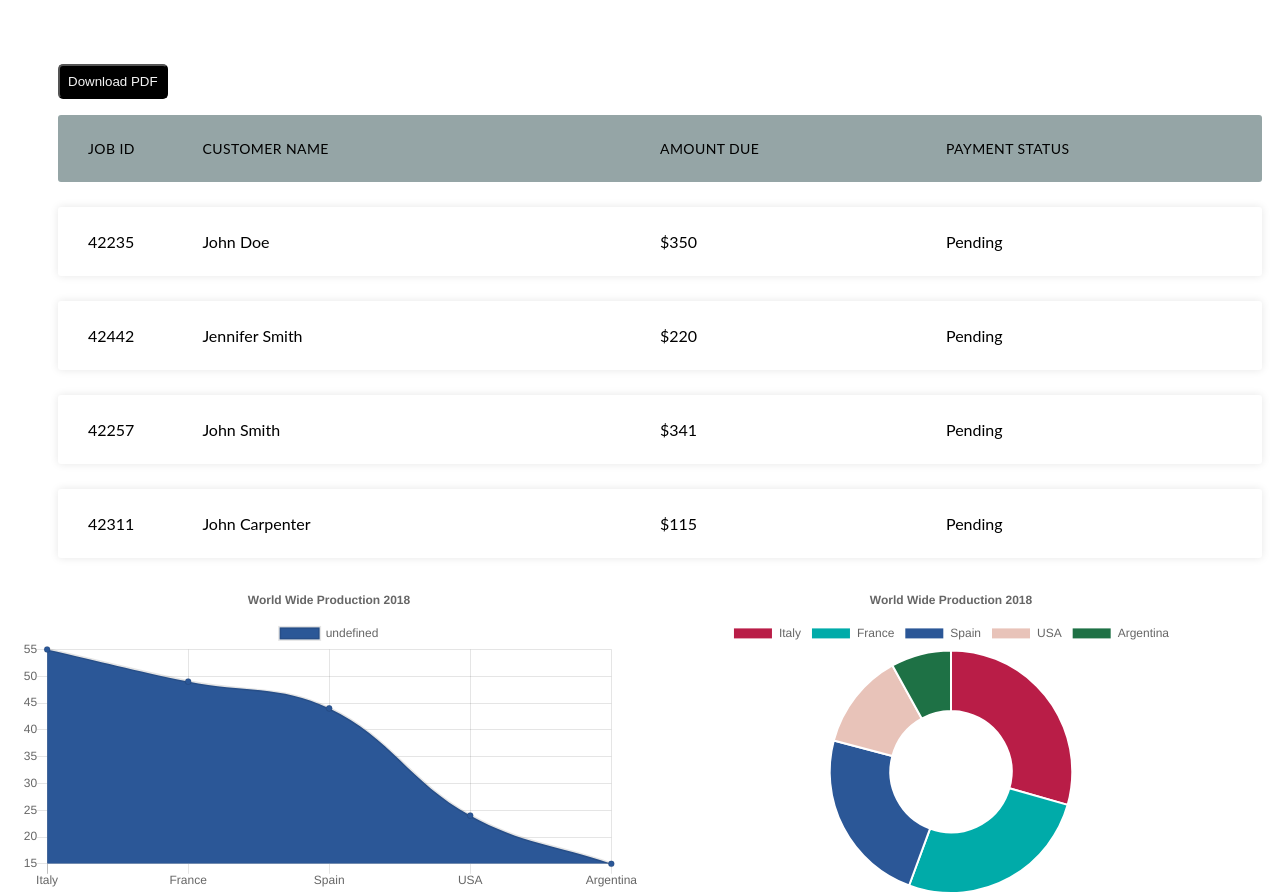
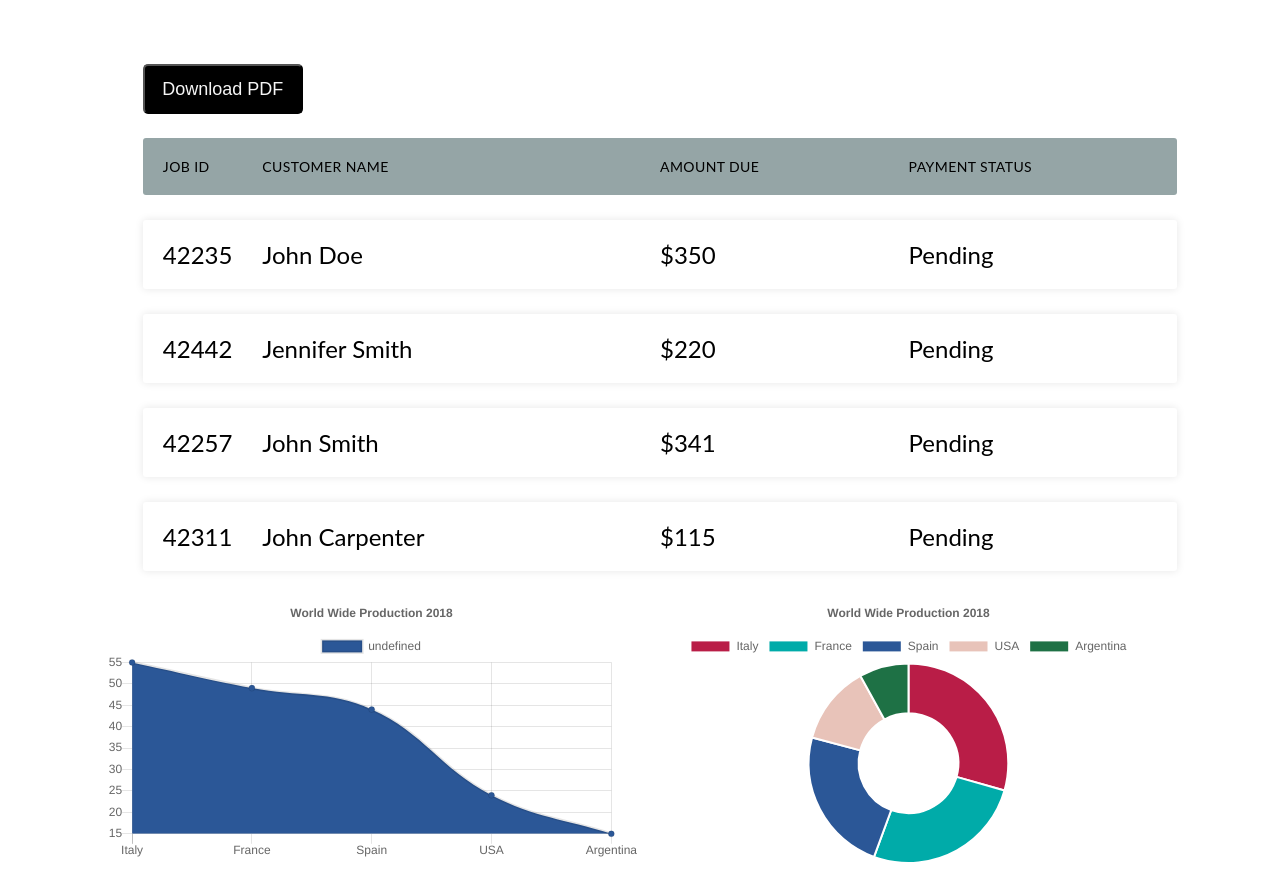
Before and after one commit to Muhammed-Shahid/aboo.ca_pdf, a plain HTML site: page index.html in a window 1280 px wide. Both pictures are taken after a click on the button "Download PDF". After the commit the page ends 864 px from the top, so only its background shows below. Drawn offline with nearby package versions, Linux system fonts and the light colour scheme.

```diff
--- a/index.html
+++ b/index.html
@@ -5,24 +5,18 @@
     <meta name="viewport" content="width=device-width, initial-scale=1.0" />
     <title>Document</title>
     <link rel="stylesheet" href="style.css" />
-    <!-- <script
-      src="https://cdnjs.cloudflare.com/ajax/libs/Chart.js/4.4.1/chart.min.js"
-      integrity="sha512-L0Shl7nXXzIlBSUUPpxrokqq4ojqgZFQczTYlGjzONGTDAcLremjwaWv5A+EDLnxhQzY5xUZPWLOLqYRkY0Cbw=="
-      crossorigin="anonymous"
-      referrerpolicy="no-referrer"
-    ></script> -->
+
+    <!-- Chart JS -->
     <script src="https://cdnjs.cloudflare.com/ajax/libs/Chart.js/2.9.4/Chart.js"></script>
 
     <!-- html2canvas library -->
-    <!-- <script src="js/html2canvas.min.js"></script> -->
     <script src="https://cdnjs.cloudflare.com/ajax/libs/html2canvas/1.4.1/html2canvas.min.js"></script>
 
     <!-- jsPDF library -->
-    <!-- <script src="js/jsPDF/dist/jspdf.umd.js"></script> -->
-    <script src="https://cdnjs.cloudflare.com/ajax/libs/jspdf/2.5.1/jspdf.umd.min.js" ></script>
-    <!-- <script> window.jsPDF = window.jspdf.jsPDF;</script> -->
+    <script src="https://cdnjs.cloudflare.com/ajax/libs/jspdf/2.5.1/jspdf.umd.min.js"></script>
 
     <script src="scripts.js"></script>
+
   </head>
   <body>
     <div class="container">
@@ -35,6 +29,9 @@
             background-color: black;
             color: whitesmoke;
             cursor: pointer;
+            width: 160px;
+            height: 50px;
+            font-size: large;
           "
           class="download-btn"
           onclick="Convert_HTML_To_PDF();"
@@ -42,8 +39,8 @@
           Download PDF
         </button>
       </div>
-      <div class="wrapper" id="wrapper">
-        <section class="report-sec">
+
+      <section class="report-sec" id="report-sec">
         <div class="report-div">
           <ul class="responsive-table">
             <li class="table-header">
@@ -68,9 +65,7 @@
             </li>
             <li class="table-row">
               <div class="col col-1" data-label="Job Id">42257</div>
-                <div class="col col-2" data-label="Customer Name">
-                  John Smith
-                </div>
+              <div class="col col-2" data-label="Customer Name">John Smith</div>
               <div class="col col-3" data-label="Amount">$341</div>
               <div class="col col-4" data-label="Payment Status">Pending</div>
             </li>
@@ -86,9 +81,10 @@
         </div>
       </section>
 
-        <section class="chart-sec">
+      <section class="chart-sec" id="#chart-sec">
         <div class="chart-wrapper">
           <canvas
+
             id="chart_bar"
             style="width: 50%; max-width: 50%; float: left"
           ></canvas>
@@ -99,13 +95,13 @@
         </div>
       </section>
     </div>
-    </div>
 
     <script>
       var xValues = ["Italy", "France", "Spain", "USA", "Argentina"];
       var yValues = [55, 49, 44, 24, 15];
       var barColors = ["#b91d47", "#00aba9", "#2b5797", "#e8c3b9", "#1e7145"];
 
+      // BarChart
       new Chart("chart_bar", {
         type: "line",
         data: {
@@ -125,6 +121,7 @@
         },
       });
 
+      //DoughnutChart
       new Chart("chart_doughnut", {
         type: "doughnut",
         data: {
@@ -143,10 +140,6 @@
           },
         },
       });
-
-
-
-
     </script>
   </body>
 </html>
--- a/scripts.js
+++ b/scripts.js
@@ -1,29 +1,53 @@
+// jsPDF uses html2canvas to add images.
 window.jsPDF = window.jspdf.jsPDF;
-// Convert HTML content to PDF
-function Convert_HTML_To_PDF() {
-  const date = new Date();
+
+function convertToDataURL(canvas) {
+  var dataURL = canvas.toDataURL();
+  return dataURL;
+}
+
+function dateExtractor(date) {
   let day = date.getDate();
   let month = date.getMonth() + 1;
   let year = date.getFullYear();
-
   let currentDate = `${day}-${month}-${year}`;
 
-  console.log(jsPDF);
+  return currentDate;
+}
+
+function Convert_HTML_To_PDF() {
+  const date = new Date();
+  const currentDate = dateExtractor(date); // dd-mm-yyyy
+
+  // converting the chart canvases to dataURL(base64)
+  var canvas_bar = document.querySelector("#chart_bar");
+  var dataUrl_bar = convertToDataURL(canvas_bar);
+
+  var canvas_doughnut = document.querySelector("#chart_doughnut");
+  var dataUrl_doughnut = convertToDataURL(canvas_doughnut);
+
   var doc = new jsPDF();
 
-  // Source HTMLElement or a string containing HTML.
-  var elementHTML = document.querySelector("#wrapper");
+  // Source HTMLElement except chart section
+  var elementHTML = document.querySelector("#report-sec");
 
   doc.html(elementHTML, {
     callback: function (doc) {
-      // Save the PDF
+
+      doc.addPage("a4", "landscape"); // adds new page
+      doc.addImage(dataUrl_doughnut, "JPEG", 0, 0, 230, 140);
+      // Image of chart is added to the document
+
+      doc.addPage("a4", "landscape");
+      doc.addImage(dataUrl_bar, "JPEG", 0, 0, 230, 140);
+
       doc.save(`${currentDate}_report`);
     },
-    margin: [10, 10, 10, 10],
+    margin: [5, 5, 5, 5],
     autoPaging: "text",
     x: 0,
     y: 0,
-    width: 190, //target width in the PDF document
+    width: 200, //target width in the PDF document
     windowWidth: 675, //window width in CSS pixels
   });
 }
--- a/style.css
+++ b/style.css
@@ -2,12 +2,13 @@
     font-family: 'lato', sans-serif;
   }
   .container {
-    max-width: 1400px;
+    max-width: 85%;
     margin-left: auto;
     margin-right: auto;
-    padding-left: 10px;
-    padding-right: 10px;
+    padding-left: 20px;
+    padding-right: 20px;
     margin-top: 4rem;
+    font-size: x-large;
   }
 
   h2 {
@@ -22,7 +23,7 @@
   .responsive-table {
     li {
       border-radius: 3px;
-      padding: 25px 30px;
+      padding: 20px 20px;
       display: flex;
       justify-content: space-between;
       margin-bottom: 25px;
```
Lines whose indentation alone changed are shown as unchanged.
